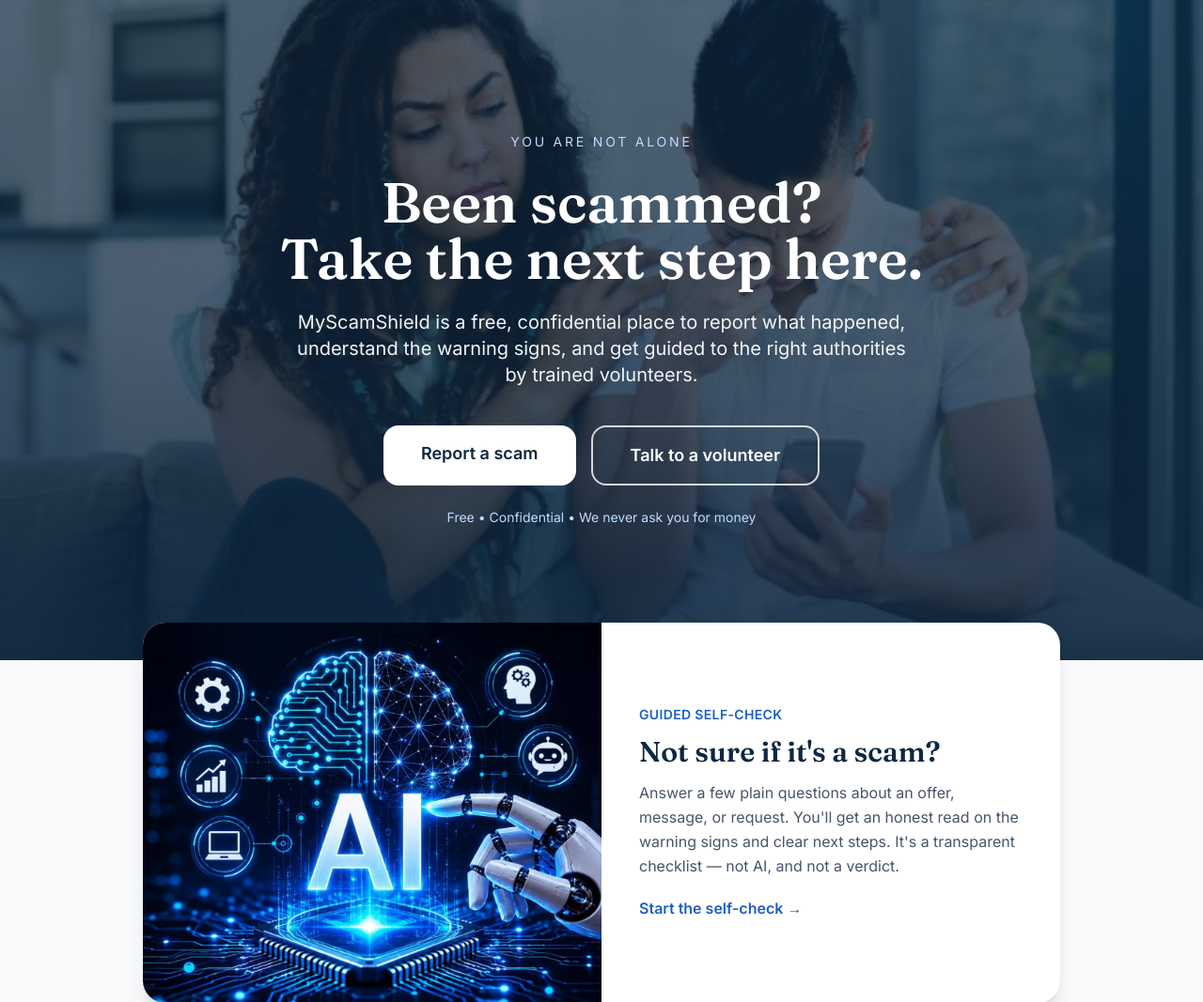
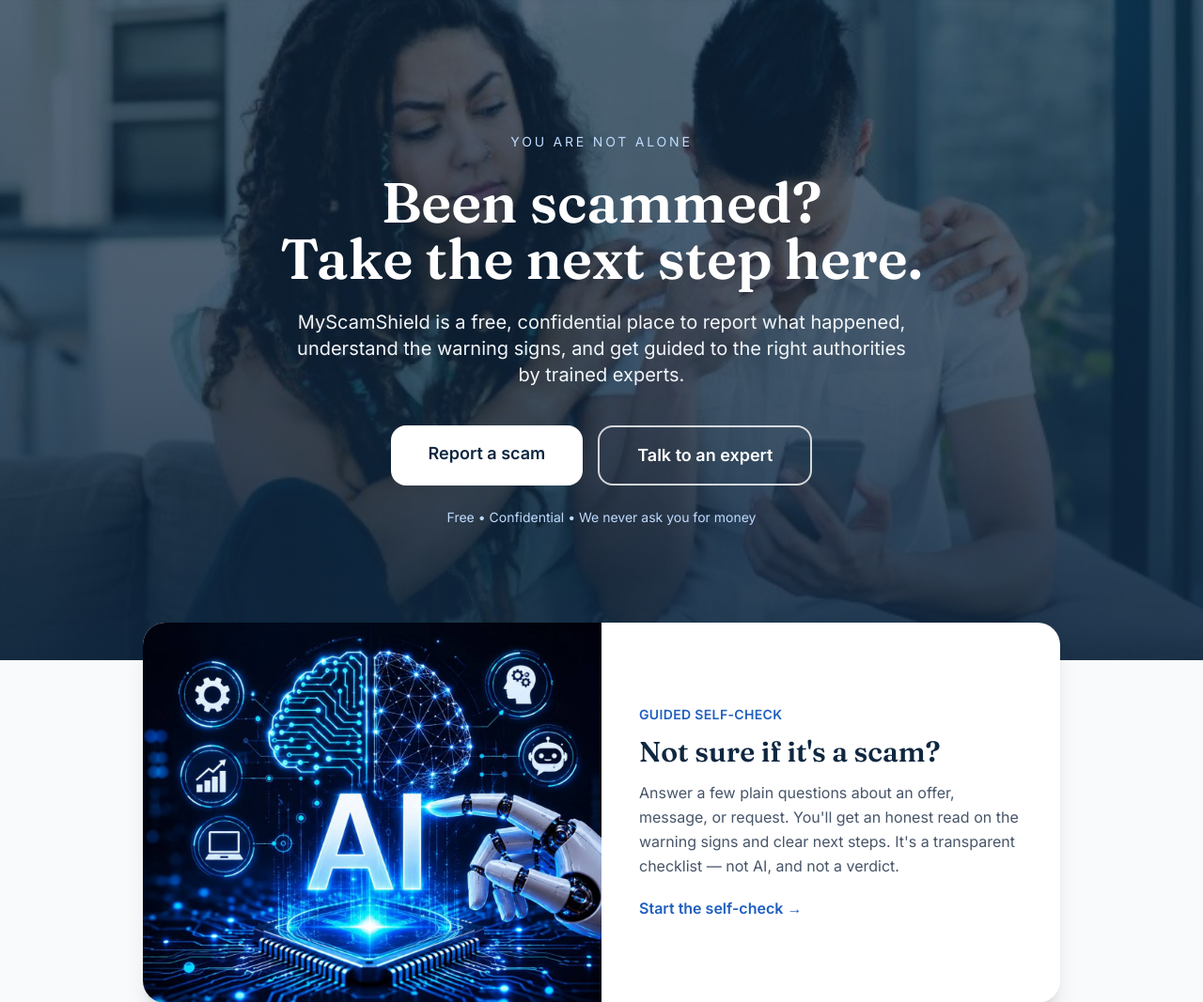
Before and after one commit to care3653-a11y/myscampage, a Flask app: page / in a window 1280 px wide. Shown: the part 109-1176 px from the top of the page at 94% size. Run offline with Flask 3, Linux system fonts and the light colour scheme; some libraries are stand-ins or nearby versions.

Commit message:
Update index.html

```diff
--- a/templates/index.html
+++ b/templates/index.html
@@ -14,14 +14,14 @@
     </h1>
     <p class="text-lg md:text-xl mb-10 max-w-2xl mx-auto text-slate-100">
       MyScamShield is a free, confidential place to report what happened, understand
-      the warning signs, and get guided to the right authorities by trained volunteers.
+      the warning signs, and get guided to the right authorities by trained experts.
     </p>
     <div class="flex flex-col sm:flex-row gap-4 justify-center">
       <a href="/report" class="bg-white text-ink px-10 py-4 rounded-2xl text-lg font-semibold hover:bg-slate-100 transition">
         Report a scam
       </a>
       <button onclick="openChat()" class="border-2 border-white/80 text-white px-10 py-4 rounded-2xl text-lg font-semibold hover:bg-white/10 transition">
-        Talk to a volunteer
+        Talk to an expert
       </button>
     </div>
     <p class="mt-6 text-sm text-blue-200">Free • Confidential • We never ask you for money</p>
```
